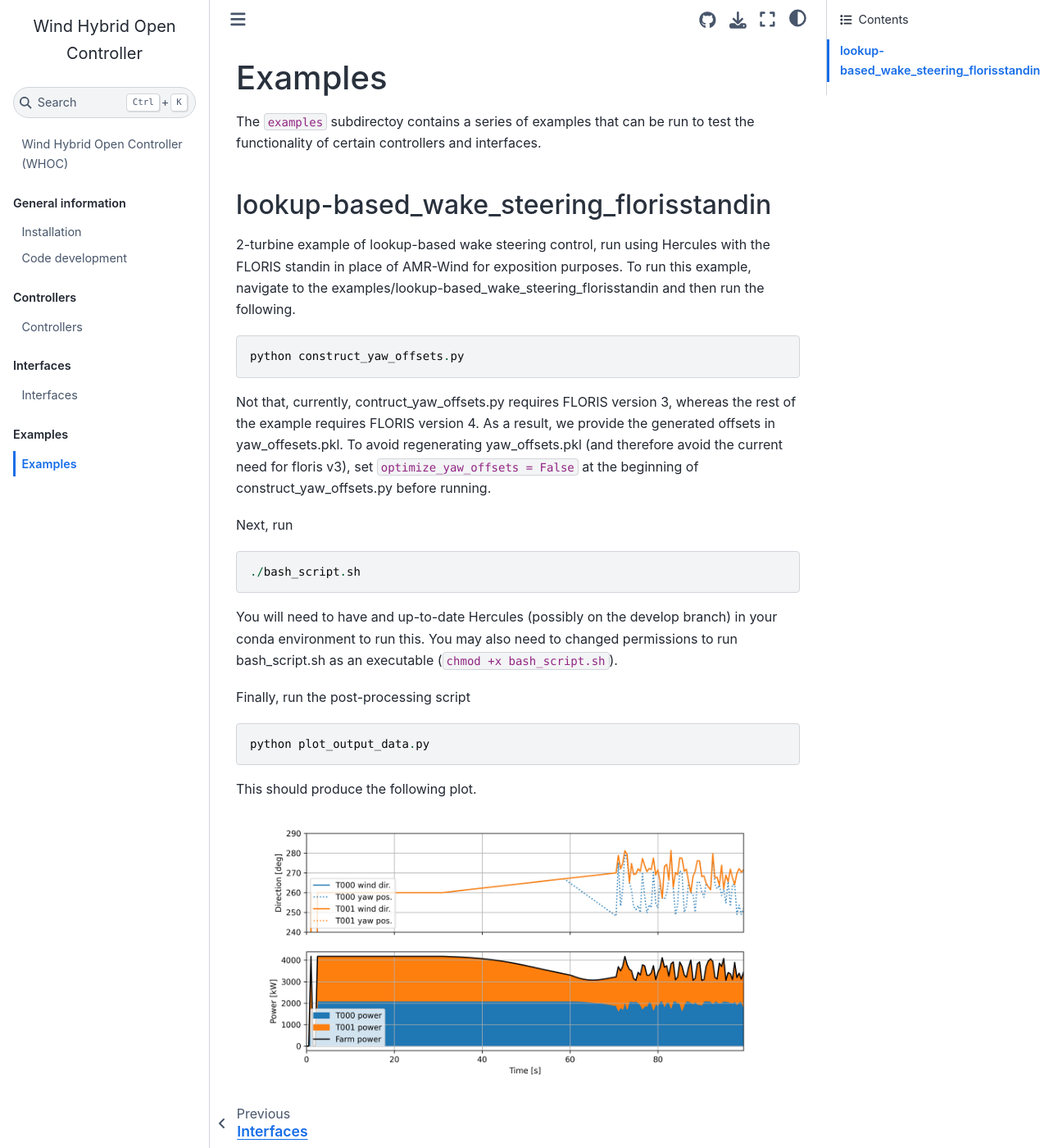
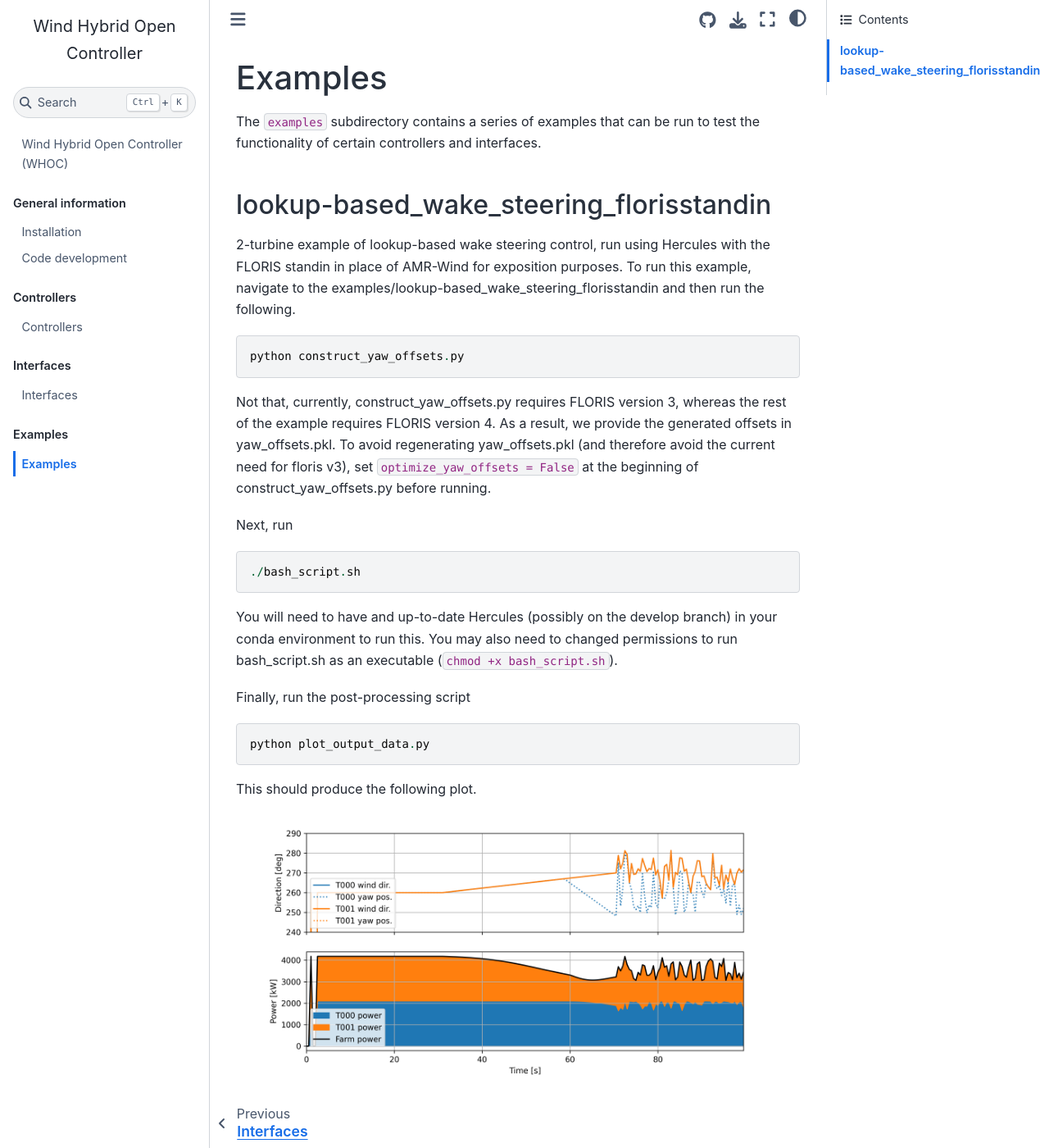
Before and after one commit to NREL/wind-hybrid-open-controller, a Jupyter Book: the page built from docs/examples.md, in a window 1280 px wide and 1400 px high. Shown: the whole window at 82% size. Built offline with Jupyter Book 1.0.4 settings and Sphinx 7.4.7 and the Sphinx Book theme 1.1.4, drawn with Linux system fonts in a browser that asks for light colours; some of the changed text lies outside the part shown.

````diff
--- a/docs/_config.yml
+++ b/docs/_config.yml
@@ -4,7 +4,7 @@
 title: Wind Hybrid Open Controller
 author: National Renewable Energy Laboratory
 # logo: herc.png
-copyright: '2023'
+copyright: '2024'
 only_build_toc_files: false
 
 # Force re-execution of notebooks on each build.
@@ -34,39 +34,3 @@ html:
   use_repository_button: true
   use_edit_page_button: true
   google_analytics_id: G-BJZY823DHG
-
-
-# Sphinx for API doc generation
-sphinx:
-  extra_extensions:
-  - 'sphinx.ext.autodoc'
-  - 'sphinx.ext.autosummary'
-  - 'sphinx.ext.viewcode'
-  - 'sphinx_autodoc_typehints'
-  - 'sphinxcontrib.autoyaml'
-  - 'sphinx.ext.napoleon'       # Formats google and numpy docstring styles
-  - 'sphinxcontrib.mermaid'
-  config:
-    html_theme: sphinx_book_theme
-    templates_path:
-    - '_templates'
-    language: 'python'
-    autoyaml_level: 3
-    autosummary_generate: true
-
-    # Autodoc config reference
-    # https://www.sphinx-doc.org/en/master/usage/extensions/autodoc.html#configuration
-    autodoc_default_options:
-      members: true
-      member-order: bysource
-      undoc-members: true
-      private-members: true
-      # special-members: true
-      # inherited-members
-      # show-inheritance
-      # ignore-module-all
-      # imported-members: true
-      # exclude-members
-      # class-doc-from
-      # no-value
-    autodoc_typehints: both
--- a/docs/_templates/custom-class-template.rst
+++ /dev/null
@@ -1,34 +0,0 @@
-{{ fullname | escape | underline}}
-
-.. currentmodule:: {{ module }}
-
-.. autoclass:: {{ objname }}
-   :members:
-   :show-inheritance:
-   :inherited-members:
-   :special-members: __call__, __add__, __mul__
-
-   {% block methods %}
-   {% if methods %}
-   .. rubric:: {{ _('Methods') }}
-
-   .. autosummary::
-      :nosignatures:
-   {% for item in methods %}
-      {%- if not item.startswith('_') %}
-      ~{{ name }}.{{ item }}
-      {%- endif -%}
-   {%- endfor %}
-   {% endif %}
-   {% endblock %}
-
-   {% block attributes %}
-   {% if attributes %}
-   .. rubric:: {{ _('Attributes') }}
-
-   .. autosummary::
-   {% for item in attributes %}
-      ~{{ name }}.{{ item }}
-   {%- endfor %}
-   {% endif %}
-   {% endblock %}
--- a/docs/_templates/custom-module-template.rst
+++ /dev/null
@@ -1,66 +0,0 @@
-{{ fullname | escape | underline}}
-
-.. automodule:: {{ fullname }}
-
-   {% block attributes %}
-   {% if attributes %}
-   .. rubric:: Module attributes
-
-   .. autosummary::
-      :toctree:
-   {% for item in attributes %}
-      {{ item }}
-   {%- endfor %}
-   {% endif %}
-   {% endblock %}
-
-   {% block functions %}
-   {% if functions %}
-   .. rubric:: {{ _('Functions') }}
-
-   .. autosummary::
-      :toctree:
-      :nosignatures:
-   {% for item in functions %}
-      {{ item }}
-   {%- endfor %}
-   {% endif %}
-   {% endblock %}
-
-   {% block classes %}
-   {% if classes %}
-   .. rubric:: {{ _('Classes') }}
-
-   .. autosummary::
-      :toctree:
-      :template: custom-class-template.rst
-      :nosignatures:
-   {% for item in classes %}
-      {{ item }}
-   {%- endfor %}
-   {% endif %}
-   {% endblock %}
-
-   {% block exceptions %}
-   {% if exceptions %}
-   .. rubric:: {{ _('Exceptions') }}
-
-   .. autosummary::
-      :toctree:
-   {% for item in exceptions %}
-      {{ item }}
-   {%- endfor %}
-   {% endif %}
-   {% endblock %}
-
-{% block modules %}
-{% if modules %}
-.. autosummary::
-   :toctree:
-   :template: custom-module-template.rst
-   :recursive:
-{% for item in modules %}
-   {{ item }}
-{%- endfor %}
-{% endif %}
-{% endblock %}
--- a/docs/examples.md
+++ b/docs/examples.md
@@ -1,6 +1,6 @@
 # Examples
 
-The `examples` subdirectoy contains a series of examples that can be run to test the functionality
+The `examples` subdirectory contains a series of examples that can be run to test the functionality
 of certain controllers and interfaces.
 
 ### lookup-based_wake_steering_florisstandin
@@ -11,9 +11,9 @@ examples/lookup-based_wake_steering_florisstandin and then run the following.
 python construct_yaw_offsets.py
 ```
 
-Not that, currently, contruct_yaw_offsets.py requires FLORIS version 3, whereas the rest of the
+Not that, currently, construct_yaw_offsets.py requires FLORIS version 3, whereas the rest of the
 example requires FLORIS version 4. As a result, we provide the generated offsets in
-yaw_offesets.pkl. To avoid regenerating yaw_offsets.pkl (and therefore avoid the current need for
+yaw_offsets.pkl. To avoid regenerating yaw_offsets.pkl (and therefore avoid the current need for
 floris v3), set `optimize_yaw_offsets = False` at the beginning of construct_yaw_offsets.py before
 running.
 
````
Also changed, not shown: docs/install_instructions.md (+3 -3 lines), docs/interfaces.md (+2 -2 lines), docs/intro.md (+1 -1 lines), setup.py (+4 -4 lines), 1 other file.
